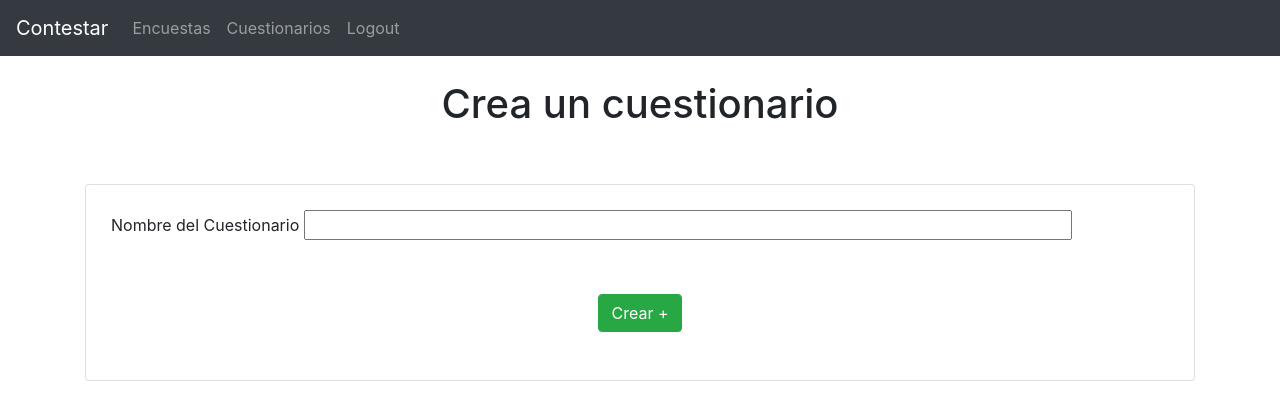
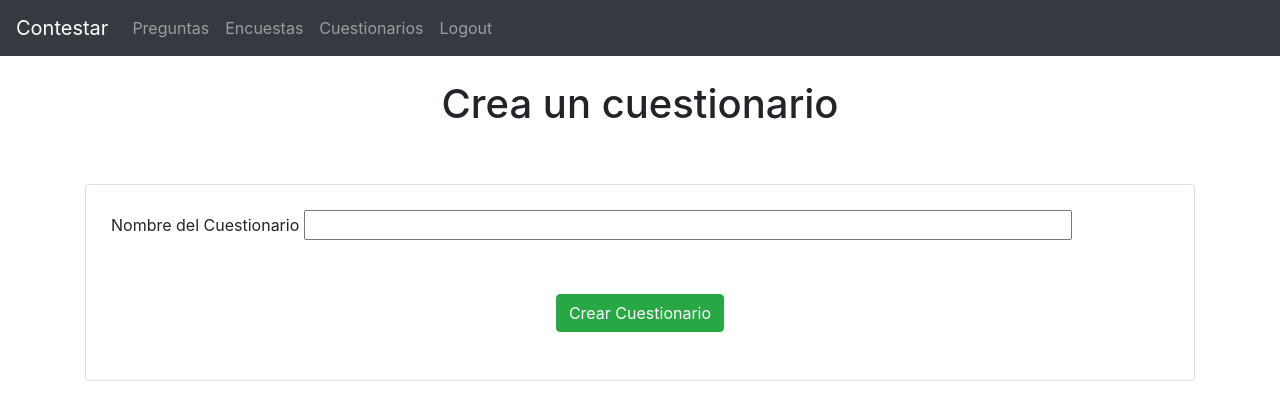
Before and after one commit to pwnGIGO/Proyecto-de-Ingenieria-de-Software, a CodeIgniter app: page /Proyecto-de-Ingenieria-de-Software/index.php/cuestionarioscontroller/crearView in a window 1280 px wide. Shown: the top 420 px of the page. Run offline with CodeIgniter, Linux system fonts and the light colour scheme.

Commit message:
Retrabajo acabado, en este caso se agregó una pestañana Preguntas, donde ahí se muestran las preguntas, como también poder crearlo, editarlos o eliminarlos, además de que se le agregan sus respectivas respuestas a cada pregunta con sus botones y demás, también modifiqué cada formulario para que tenga un límite de caracteres como lo había especificado el profesor además de que cuando se inserta texto en el formulario (input text) este no se habilita el autocompletado

```diff
--- a/CodeIgniter/application/config/routes.php
+++ b/CodeIgniter/application/config/routes.php
@@ -44,20 +44,21 @@ $route['Cuestionarios/update/:num'] = "cuestionariosController/actualizar";
 $route['Cuestionarios/delete/:num'] = "cuestionariosController/eliminar";
 
 // Preguntas
-$route['Cuestionarios/Preguntas/:num'] = "preguntasController";
-$route['Cuestionarios/Preguntas/Crear/:num'] = "preguntasController/crearView";
-$route['Cuestionarios/Preguntas/create/:num'] = "preguntasController/crear";
-$route['Cuestionarios/Preguntas/Editar/:num'] = "preguntasController/actualizarView";
-$route['Cuestionarios/Preguntas/update'] = "preguntasController/actualizar";
-$route['Cuestionarios/Preguntas/delete/:num'] = "preguntasController/eliminar";
+$route['Preguntas'] = "preguntasController";
+$route['Preguntas/:num'] = "preguntasController";
+$route['Preguntas/Crear'] = "preguntasController/crearView";
+$route['Preguntas/create'] = "preguntasController/crear";
+$route['Preguntas/Editar'] = "preguntasController/actualizarView";
+$route['Preguntas/update'] = "preguntasController/actualizar";
+$route['Preguntas/delete/:num'] = "preguntasController/eliminar";
 
 //Respuestas
-$route['Cuestionarios/Preguntas/Respuestas/:num'] = "respuestasController";
-$route['Cuestionarios/Preguntas/Respuestas/Crear/:num'] = "respuestasController/crearView";
-$route['Cuestionarios/Preguntas/Respuestas/create/:num'] = "respuestasController/crear";
-$route['Cuestionarios/Preguntas/Respuestas/Editar/:num'] = "respuestasController/actualizarView";
-$route['Cuestionarios/Preguntas/Respuestas/update/:num'] = "respuestasController/actualizar";
-$route['Cuestionarios/Preguntas/Respuestas/delete/:num'] = "respuestasController/eliminar";
+$route['Preguntas/Respuestas/:num'] = "respuestasController";
+$route['Preguntas/Respuestas/Crear/:num'] = "respuestasController/crearView";
+$route['Preguntas/Respuestas/create/:num'] = "respuestasController/crear";
+$route['Preguntas/Respuestas/Editar/:num'] = "respuestasController/actualizarView";
+$route['Preguntas/Respuestas/update/:num'] = "respuestasController/actualizar";
+$route['Preguntas/Respuestas/delete/:num'] = "respuestasController/eliminar";
 
 
 
--- a/CodeIgniter/application/views/cuestionarios/create.php
+++ b/CodeIgniter/application/views/cuestionarios/create.php
@@ -9,7 +9,9 @@
 				'name' => 'nombre',
 				'placeholder' => '',
 				'required' => 'required',
-				'size' => '70'
+				'size' => '70',
+				'maxlength' => '50',
+				'autocomplete' => 'off'
 			);
 
 
@@ -29,7 +31,7 @@
 						</div>
 
 						<div align="center">
-							<input class="btn btn-success" type="submit" name="" value="Crear +">
+							<input class="btn btn-success" type="submit" name="" value="Crear Cuestionario">
 						</div><br><br>
 
 				</div>
--- a/CodeIgniter/application/views/encuestas/create.php
+++ b/CodeIgniter/application/views/encuestas/create.php
@@ -9,7 +9,9 @@
 				'name' => 'nombre',
 				'placeholder' => 'Nombre',
 				'required' => 'required',
-				'size' => '60'
+				'size' => '60',
+				'maxlength' => '50',
+				'autocomplete' => 'off'
 			);
 
 			$fecha_i = array(
--- a/CodeIgniter/application/views/encuestas/index.php
+++ b/CodeIgniter/application/views/encuestas/index.php
@@ -9,7 +9,7 @@ $ruta_eliminarEncuesta = base_url()."Encuestas/delete/";
  ?>
 
 <div align="center">
-<a href="<?php echo $ruta_crearEncuesta ?>"><input class="btn btn-success" type="button" name="submit" value="+ crear Encuesta"></a>
+<a href="<?php echo $ruta_crearEncuesta ?>"><input class="btn btn-success" type="button" name="submit" value="Crear Encuesta"></a>
 <br><br>
 
 
--- a/CodeIgniter/application/views/layouts/header.php
+++ b/CodeIgniter/application/views/layouts/header.php
@@ -16,6 +16,7 @@
 			$login_url = base_url();
 			$encuestas_url = base_url() . "Encuestas";
 			$cuestionario_url = base_url() . "Cuestionarios";
+			$preguntas_url = base_url() . "Preguntas";
 		?>
 		<nav class="navbar navbar-expand navbar-dark bg-dark">
 			<a class="navbar-brand" href="<?php echo $inicio_url ?>">Contestar</a>
@@ -25,6 +26,9 @@
 
 			<div class="collapse navbar-collapse" id="navbarsExample02">
 				<ul class="navbar-nav mr-auto">
+					<li class="nav-item">
+						<a class="nav-link" href="<?php echo $preguntas_url ?>">Preguntas</a>
+					</li>
 					<li class="nav-item">
 						<a class="nav-link" href="<?php echo $encuestas_url ?>">Encuestas</a>
 					</li>
--- a/CodeIgniter/application/views/respuestas/create.php
+++ b/CodeIgniter/application/views/respuestas/create.php
@@ -7,8 +7,8 @@
 			);
 
 			// url para preguntasController/crearPregunta Espera
-			$idPregunta = $this->uri->segment(5);
-			$crearRespuestas_url = base_url() . "Cuestionarios/Preguntas/Respuestas/create/".$idPregunta;
+			$idPregunta = $this->uri->segment(4);
+			$crearRespuestas_url = base_url() . "Preguntas/Respuestas/create/".$idPregunta;
 		?>
 
 		<div class="container">
@@ -28,7 +28,7 @@
                         <div class="">
                             <i class="fa fa-envelope prefix white-text"></i>
                             <label><h5>Escribe tu respuesta:</h5></label>
-                            <input type="search" id="respuesta" name="respuesta" class="form-control" aria-label="Sizing example input" aria-describedby="inputGroup-sizing-default" required autocomplete="off">
+                            <input maxlength="100" type="search" id="respuesta" name="respuesta" class="form-control" aria-label="Sizing example input" aria-describedby="inputGroup-sizing-default" required autocomplete="off">
                         </div><br><br>
                         <div class="text-center">
                             <a href="<?php echo $crearRespuestas_url?>">
```
Also changed, not shown: CodeIgniter/application/controllers/preguntasController.php (+10 -24 lines), CodeIgniter/application/controllers/respuestasController.php (+4 -4 lines), CodeIgniter/application/views/preguntas/create.php (+4 -12 lines), CodeIgniter/application/views/preguntas/index.php (+11 -22 lines), CodeIgniter/application/views/preguntas/update.php (+6 -6 lines), CodeIgniter/application/views/respuestas/index.php (+9 -9 lines).
